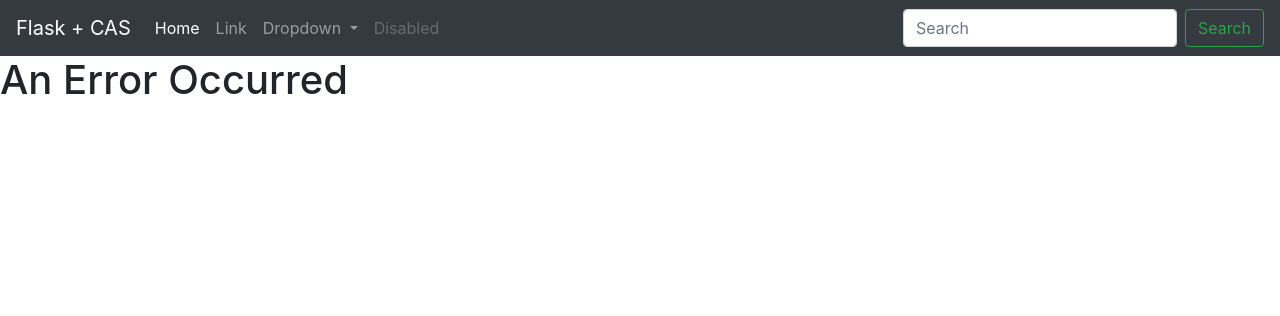
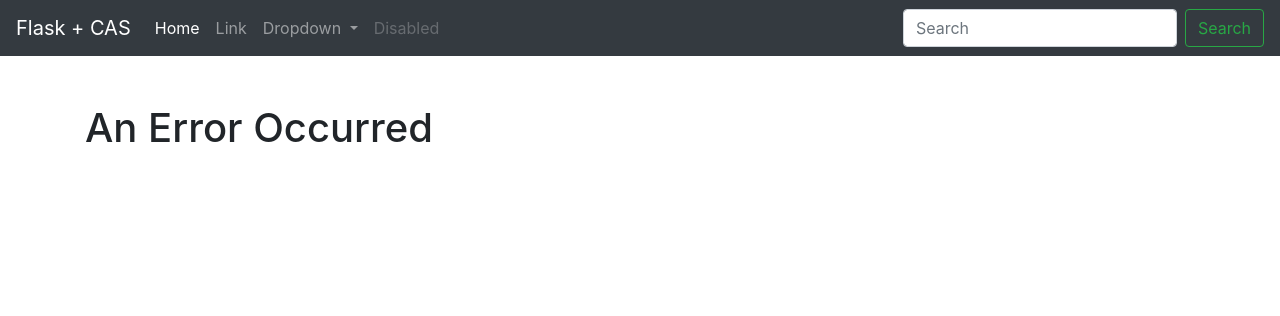
Before and after one commit to Apexal/flask-cas-template, a Flask app: template templates/error.html in a window 1280 px wide. Shown: the top 316 px of the page. Run offline with Flask 2, Linux system fonts and the light colour scheme; the template is opened without the code that fills it, so the values that code supplies are empty; some libraries are stand-ins or nearby versions.

Commit message:
Use bootstrap on templates

```diff
--- a/templates/about.html
+++ b/templates/about.html
@@ -1,4 +1,7 @@
 {% extends 'layout.html' %}
 {% block content %}
-<h1>About</h1>
+<div class="container">
+  <h1>About</h1>
+  {{wolf_name}}
+</div>
 {% endblock %}
--- a/templates/error.html
+++ b/templates/error.html
@@ -1,5 +1,7 @@
 {% extends 'layout.html' %}
 {% block content %}
-<h1>An Error Occurred</h1>
-<pre>{{ error }}</pre>
+<div class="container">
+  <h1>An Error Occurred</h1>
+  <pre><code>{{ error }}</code></pre>
+</div>
 {% endblock %}
--- a/templates/index.html
+++ b/templates/index.html
@@ -1,9 +1,11 @@
 {% extends 'layout.html' %}
 {% block content %}
+<div class="container">
   {% if logged_in %}
   <h1>Hello, {{ username }}!</h1>
   <a href="/cas/logout">Logout</a>
   {% else %}
   <a href="/cas/login">Login</a>
   {% endif %}
+</div>
 {% endblock %}
--- a/templates/layout.html
+++ b/templates/layout.html
@@ -26,7 +26,7 @@
 
 <body>
     <header>{% include 'includes/navbar.html' %}</header>
-    <main>
+    <main class="my-5">
         {% with messages = get_flashed_messages(with_categories=True) %}
         {% if messages %}
         <ul class="flashes">
```
Also changed, not shown: templates/form.html (+6 -4 lines). Lines whose indentation alone changed are shown as unchanged.
